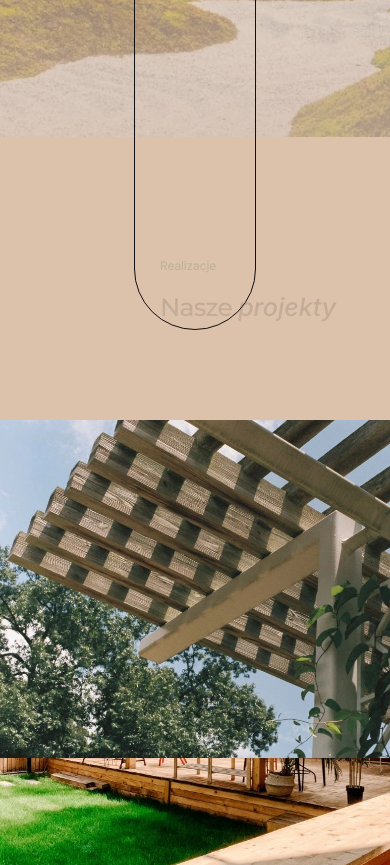
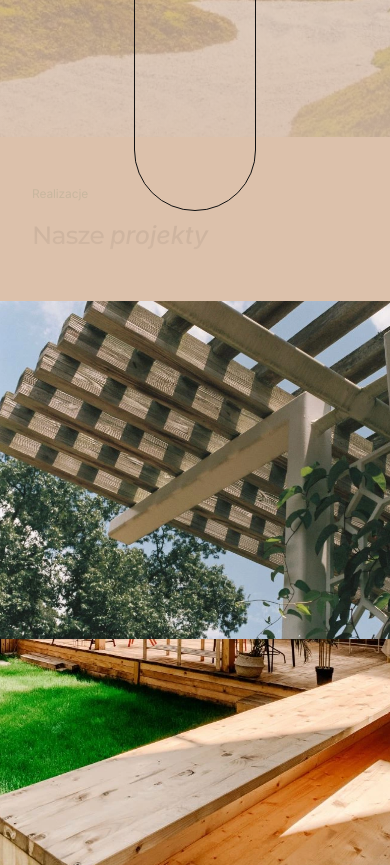
Before and after one commit to denis-bessarab/adRespect, a website built with Vite: page index.html in a window 390 px wide. Shown: the part 3480-4345 px from the top of the page. Built offline with nearby package versions, Linux system fonts and the light colour scheme.

Commit message:
Realizacje section responsive layout

```diff
--- a/index.html
+++ b/index.html
@@ -169,15 +169,16 @@
     <div class="absolute left-0 top-0 h-100% bg-[url('/img/section-3.webp')] w-[calc(50%_-_32px)] bg-top-left bg-cover laptop:relative laptop:basis-100% laptop:h-[600px]"></div>
 </section>
 
-<section id="realizacje" class="bg-beige pt-[120px]">
-    <main class="flex flex-col gap-[95px]">
-        <header class="flex flex-col gap-1 pl-10">
+<section id="realizacje" class="bg-beige pt-[120px] desktop-sm:pt-[100px] obile:py-3 mobile:pt-3">
+    <main class="flex flex-col gap-[95px] tablet-sm:gap-3">
+        <header class="flex flex-col gap-1 pl-10 desktop-sm:pl-[89px] desktop-sm:px-[89px] laptop:px-4 mobile:px-2 mobile-sm:px-1">
             <span class="text-green text-sm font-inter-regular leading-[150%] -tracking-1%">Realizacje</span>
             <h2>Nasze <span class="font-inter-medium-italic tracking-[0px]">projekty</span>
             </h2>
         </header>
-        <div class="grid">
+        <div class="grid w-[100%] tablet-sm:mx-au">
             <div class="grid-sizer"></div>
+            <div class="gutter-sizer"></div>
             <div class="grid-item grid-item--height3"></div>
             <div class="grid-item"></div>
             <div class="grid-item grid-item--height2"></div>
@@ -188,7 +189,7 @@
             <div class="grid-item grid-item--height3"></div>
             <div class="grid-item"></div>
             <div class="h-[1000px] w-100% bg-gradient-to-t from-beige to-transparent absolute bottom-0 left-0 flex flex-col-reverse items-center">
-                <button class="button-primary text-black mb-[90px]  border-[1px] border-black gap-[8px] px-[22px]">
+                <button class="button-primary text-black mb-[90px] border-[1px] border-black gap-[8px] px-[22px] basis-0">
                     Rozwiń
                     <img src="/img/arrow-down.webp" alt="arrow-down">
                 </button>
--- a/src/css/realizacje.css
+++ b/src/css/realizacje.css
@@ -1,12 +1,42 @@
 .grid-sizer,
 .grid-item {
-    width: 451px;
-    height: 338px;
+    width: 31.32%;
+    height: 438px;
     margin-bottom: 42.5px;
     background: center no-repeat;
     background-size: cover;
 }
+.gutter-sizer {
+    width: 3.02%;
+}
 
-.grid-item--height2 { height: 452px; }
-.grid-item--height3 { height: 601px; }
-/*.grid-item--height4 { height: 360px; }*/
+.grid-item--height2 { height: 552px; }
+.grid-item--height3 { height: 701px; }
+
+@media screen and (max-width: 1440px) {
+    .grid-item {height: 338px;}
+    .grid-item--height2 { height: 452px; }
+    .grid-item--height3 { height: 601px; }
+}
+
+@media screen and (max-width: 630px) {
+    .grid-sizer,
+    .grid-item {
+        width: 49%;
+        margin-bottom: 15px;
+    }
+    .gutter-sizer {
+        width: 2%;
+    }
+}
+
+@media screen and (max-width: 480px) {
+    .grid-sizer,
+    .grid-item {
+        width: 100%;
+        margin-bottom: 15px;
+    }
+    .gutter-sizer {
+        width: 0;
+    }
+}
--- a/src/js/masonry-implementation.js
+++ b/src/js/masonry-implementation.js
@@ -3,7 +3,7 @@ new Masonry( elem, {
   columnWidth: '.grid-sizer',
   itemSelector: '.grid-item',
   percentPosition: true,
-  gutter: 43.5,
+  gutter: '.gutter-sizer',
   horizontalOrder: true,
 });
 const gridItems = document.querySelectorAll('.grid-item');
```
